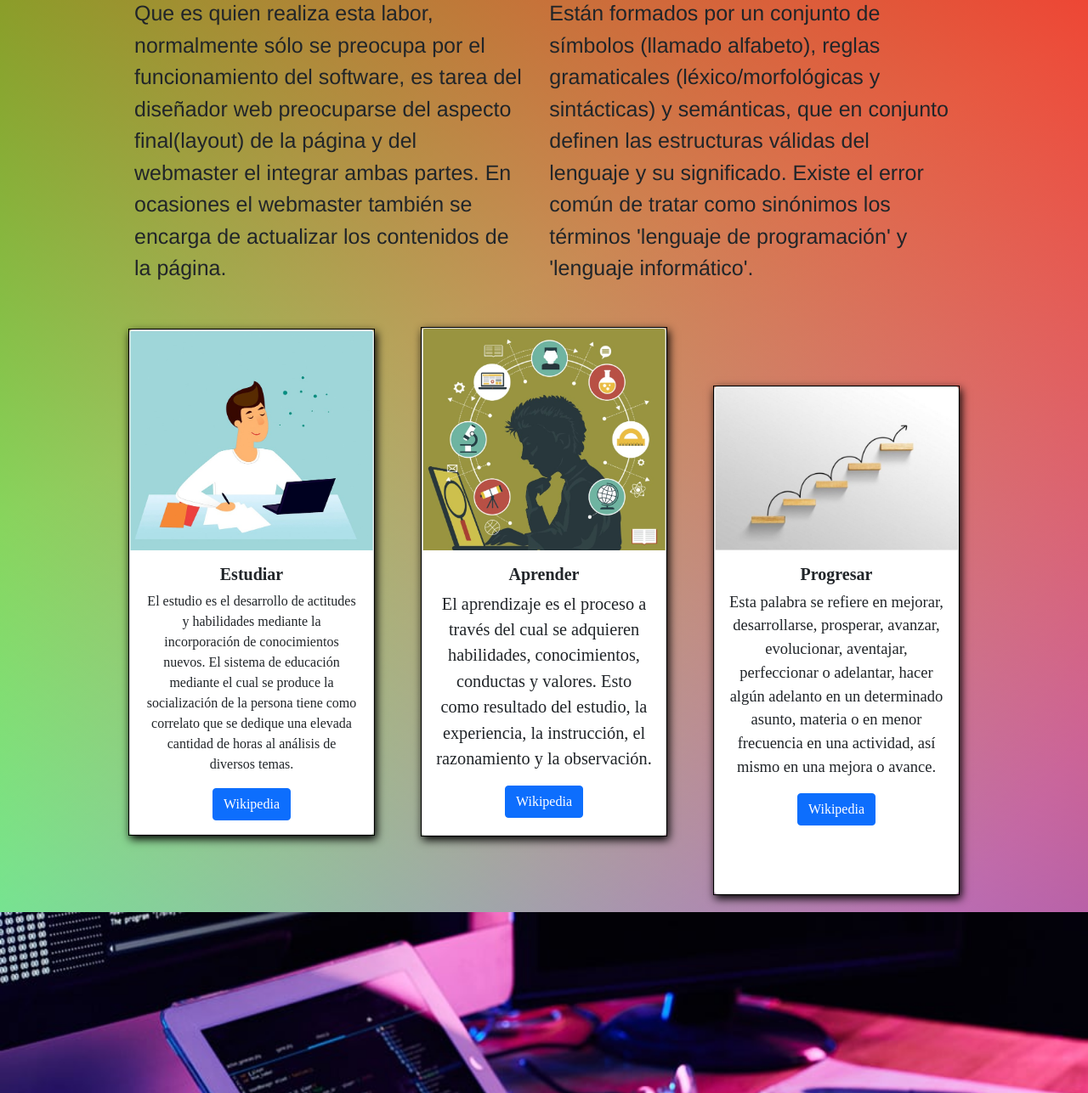
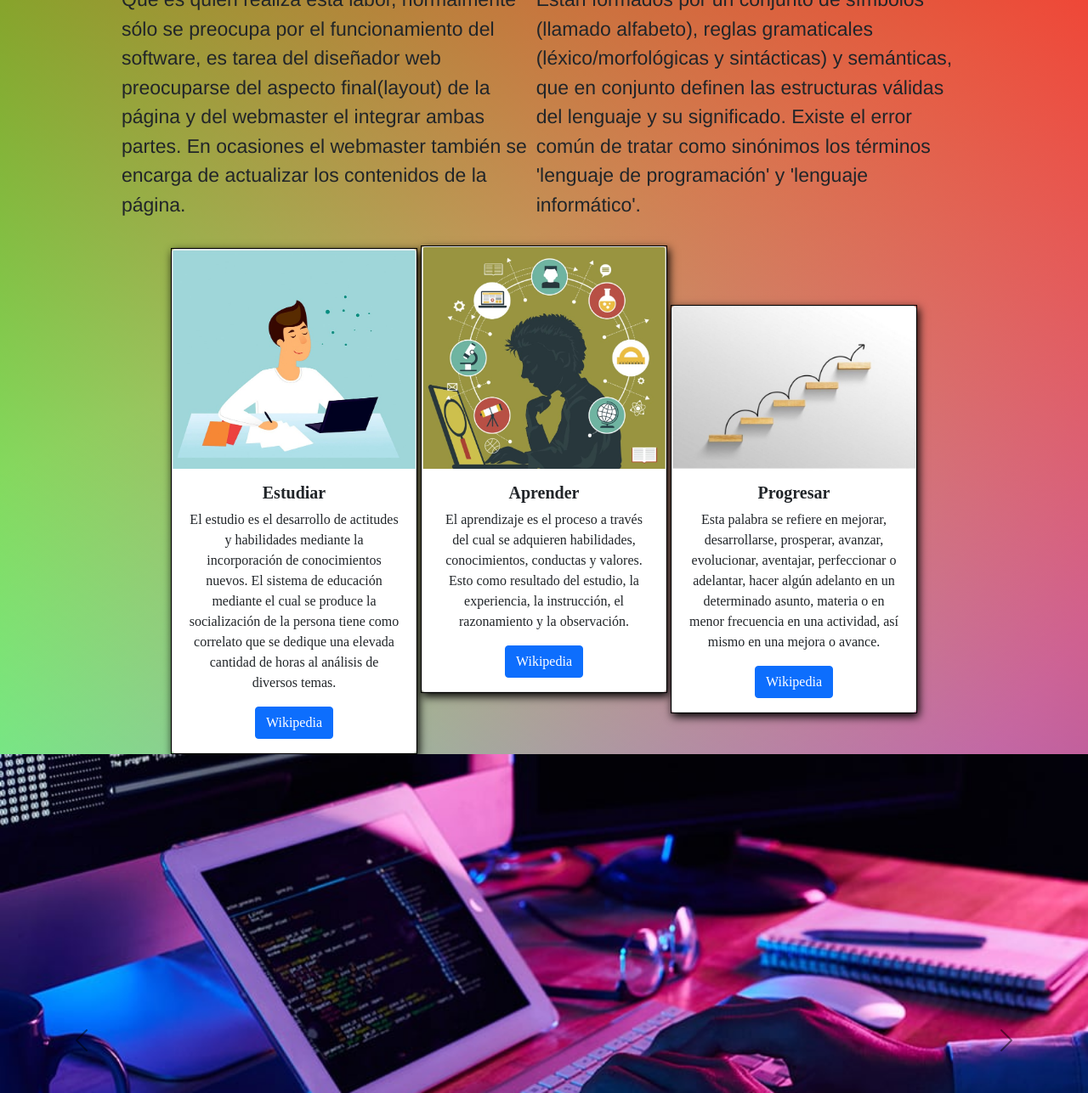
Before and after one commit to sddsergio/PrimeraWeb, a plain HTML site: page index.html in a window 1280 px wide. Shown: the part 212-1499 px from the top of the page at 85% size. Drawn offline with nearby package versions, Linux system fonts and the light colour scheme.

Commit message:
Add files via upload

```diff
--- a/style/estilo.css
+++ b/style/estilo.css
@@ -14,9 +14,10 @@ h1{
 }
 .content{
     display: flex;
+    font-size: 23px;
     font-family: 'Franklin Gothic Medium', 'Arial Narrow', Arial, sans-serif;
     max-width: 80%;
-    margin: auto;
+    margin:auto;
     padding: 15px;
     justify-content: center;
 }
@@ -27,19 +28,10 @@ span{
     display: block;
     text-align: center;
 }
-.content__p1{
-    display: inline-table;
-    font-size: 25px;
-    margin: 15px;
-}
-.content__p2{
-    display: inline-table;
-    font-size: 25px;
-    margin: 15px;
-}
+
 .cards{
     text-align: center;
-    margin: 20px;
+
 }
 .card1{
     display: inline-flex;
@@ -47,20 +39,16 @@ span{
     box-shadow: black 2px 4px 10px;
 }
 .card2{
-    margin-right: 50px;
-    margin-left: 50px;
-    font-size: 20.3px;
-    height: 600px;
+
     display: inline-flex;
     border: 1px solid black;
     box-shadow: black 2px 4px 10px;
 }
 .card3{
-    font-size: 18.5px;
     display: inline-flex;
     border: 1px solid black;
     box-shadow: black 2px 4px 10px;
-    height: 600px;
+
 }
 .foot{
     text-align: center;
```
